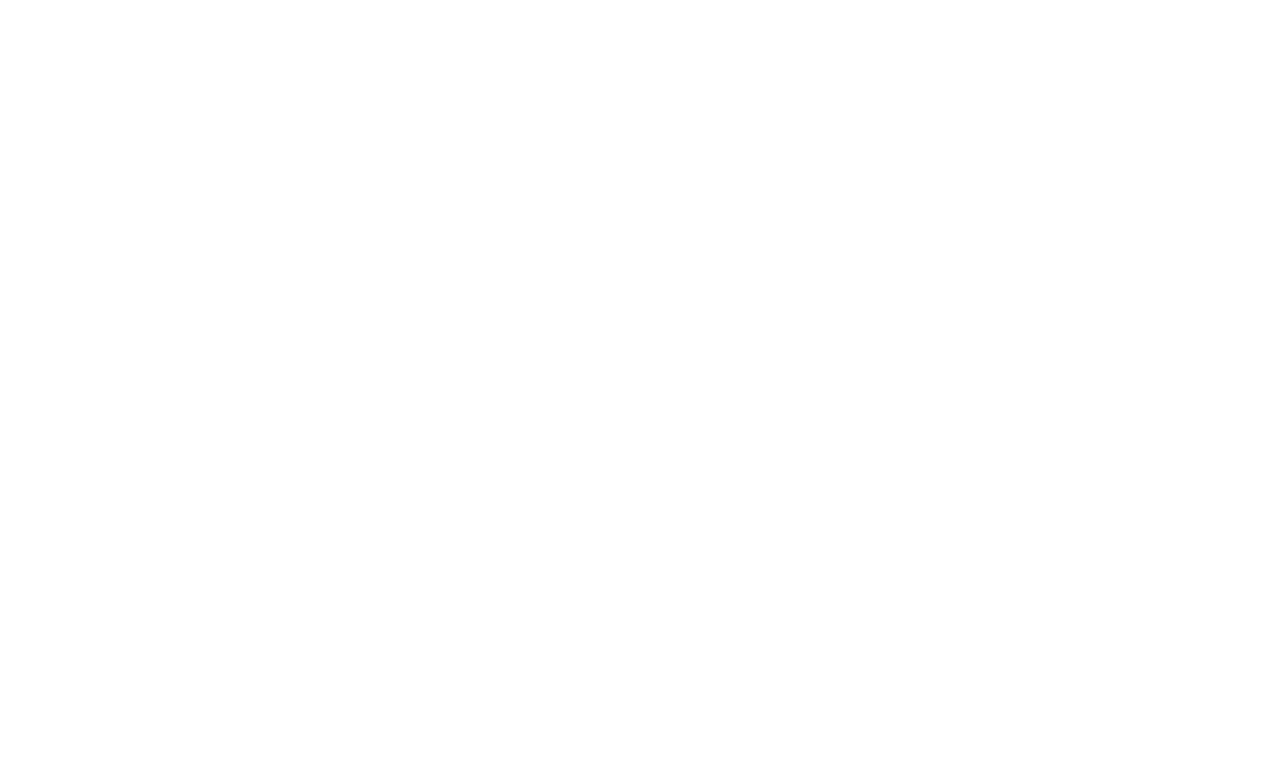
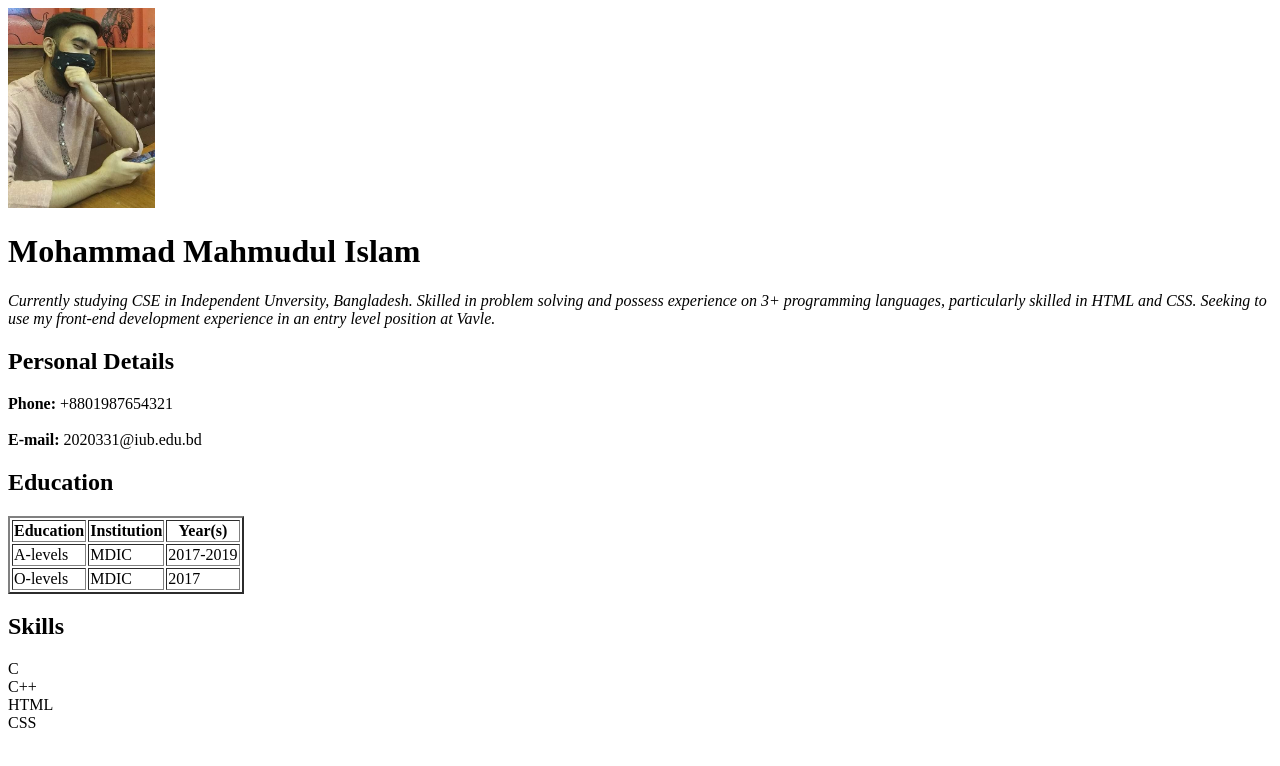
Before and after one commit to iub-cse-nosad/create-your-cv-Mahmudul-Islam-0, a plain HTML site: page index.html in a window 1280 px wide. Drawn offline with Linux system fonts and the light colour scheme.

Commit message:
shob bodlae disi

```diff
--- a/index.html
+++ b/index.html
@@ -1,2 +1,42 @@
-<!-- Write HTML Code Here -->
 <!DOCTYPE html>
+
+<html>
+<head>
+  <title></title>
+</head>
+<body>
+    <div>
+        <div id="name">
+            <img src="images/kdm.jpg" alt="Loading" height="200px" width="auto">
+            <h1> Mohammad Mahmudul Islam </h1>
+            <p><i>Currently studying CSE in Independent Unversity, Bangladesh. Skilled in problem solving and possess experience on 3+ programming languages, particularly skilled in HTML and CSS. Seeking to use my front-end development experience in an entry level position at Vavle.</i></p>
+        </div>
+        <div class="personal-info">
+            <h2>Personal Details</h2>
+            <p><b>Phone:</b> +8801987654321<br><br>
+            <b>E-mail:</b> 2020331@iub.edu.bd</p>
+
+
+        </div>
+        <div class="education">
+            <h2>Education</h2>
+            <table border="2px">
+                <tr>
+                    <th>Education</th><th>Institution</th><th>Year(s)</th>
+                </tr>
+                <tr>
+                    <td>A-levels</td><td>MDIC</td><td>2017-2019</td>
+                </tr>
+                <tr>
+                    <td>O-levels</td><td>MDIC</td><td>2017</td>
+                </tr>
+            </table>
+        </div>
+        <div class="skills">
+            <h2>Skills</h2>
+            <p>C<br>C++<br>HTML<br>CSS<br></p>
+        </div>
+    </div>
+</body>
+
+</html>
```
Also changed, not shown: images/kdm.jpg (added).
